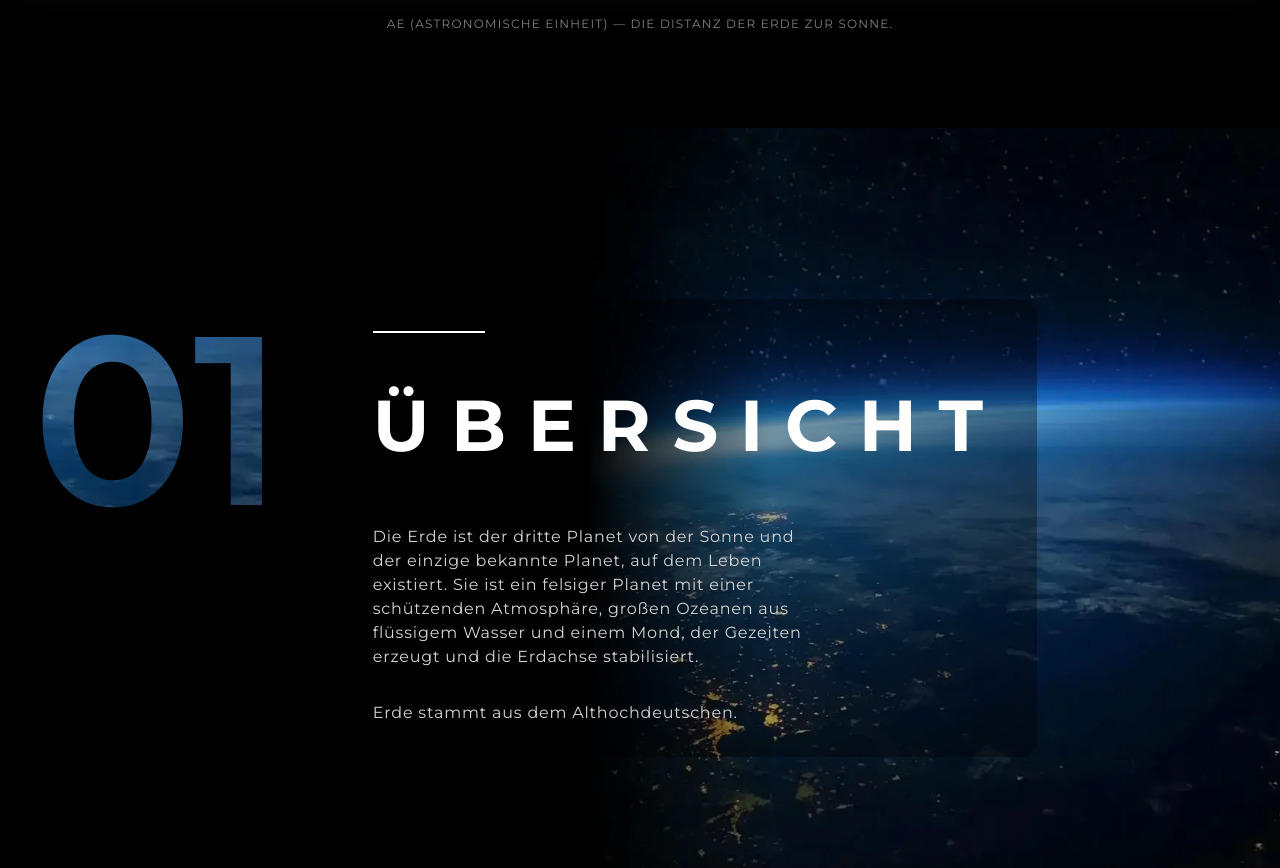
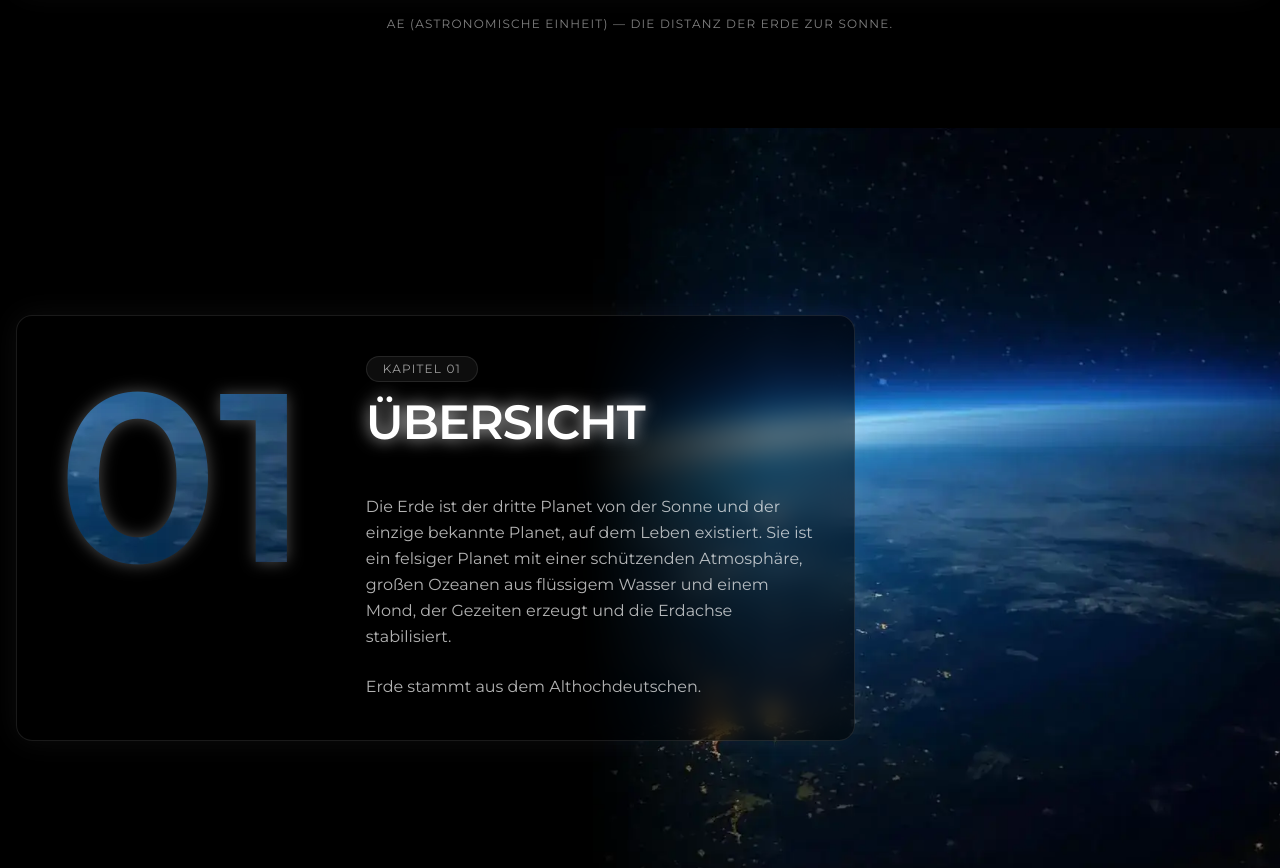
Before and after one commit to zeroequalsone/orbit, a Next.js app: page /solar-system in a window 1280 px wide. Shown: the part 1460-2328 px from the top of the page. Built offline with nearby package versions, Linux system fonts and the light colour scheme.

Commit message:
feat(solar-system): redesign overview section

```diff
--- a/app/components/solar-system/OverviewSection.tsx
+++ b/app/components/solar-system/OverviewSection.tsx
@@ -3,32 +3,36 @@ import { Planet } from "@/data/planets";
 export default function OverviewSection({ planet }: { planet: Planet }) {
   return (
     <section
-      className="min-h-screen bg-center bg-cover flex justify-center items-center"
+      className="relative flex min-h-screen items-center justify-center bg-cover bg-center"
       style={{ backgroundImage: `url('${planet.section[0]}')` }}
     >
-      <div className="flex lg:flex-row flex-col gap-6 lg:gap-14 max-w-384 w-full p-8">
+      <div className="flex w-full max-w-7xl px-4 py-24">
+        <div className="flex w-full flex-col gap-6 rounded-2xl border border-white/10 bg-black/50 p-6 shadow-[0_0_30px_rgba(255,255,255,0.05)] backdrop-blur-md md:p-10 lg:w-auto lg:flex-row lg:gap-14">
           <p
-          className="text-9xl lg:text-[15rem] font-semibold bg-clip-text text-transparent bg-position-[left_40rem_top_40rem]"
+            className="bg-clip-text bg-position-[left_40rem_top_40rem] text-9xl font-semibold text-transparent drop-shadow-[0_0_8px_rgba(255,255,255,0.3)] lg:text-[15rem]"
             style={{
               backgroundImage: `url('${planet.section[0]}')`,
             }}
           >
             01
           </p>
-        <div className="flex flex-col gap-8 lg:gap-16 bg-black/35 p-8 rounded-2xl">
-          <div className="flex flex-col lg:gap-4 gap-8">
-            <span className="border border-white w-14 lg:w-28 lg:mb-10"></span>
-            <p className="text-3xl lg:text-7xl font-bold uppercase tracking-[0.3em]">
+          <div className="flex flex-col gap-8 lg:gap-12">
+            <div className="flex flex-col gap-4">
+              <span className="w-fit rounded-full border border-white/10 bg-white/5 px-4 py-1 text-xs uppercase tracking-widest text-white/60">
+                Kapitel 01
+              </span>
+              <h2 className="text-3xl font-semibold uppercase tracking-tight text-white drop-shadow-[0_0_8px_rgba(255,255,255,0.8)] md:text-5xl">
                 Übersicht
+              </h2>
+            </div>
+            <div className="flex w-full flex-col gap-6 lg:max-w-md">
+              <p className="text-sm leading-relaxed text-white/70 md:text-base">
+                {planet.descriptionLong}
+              </p>
+              <p className="text-sm leading-relaxed text-white/70 md:text-base">
+                {planet.descriptionShort}
               </p>
             </div>
-          <div className="flex flex-col gap-8 w-xs lg:w-md">
-            <p className="text-neutral-300 tracking-wider">
-              {planet.descriptionLong}
-            </p>
-            <p className="text-neutral-300 tracking-wider">
-              {planet.descriptionShort}
-            </p>
           </div>
         </div>
       </div>
```
Lines whose indentation alone changed are shown as unchanged.
